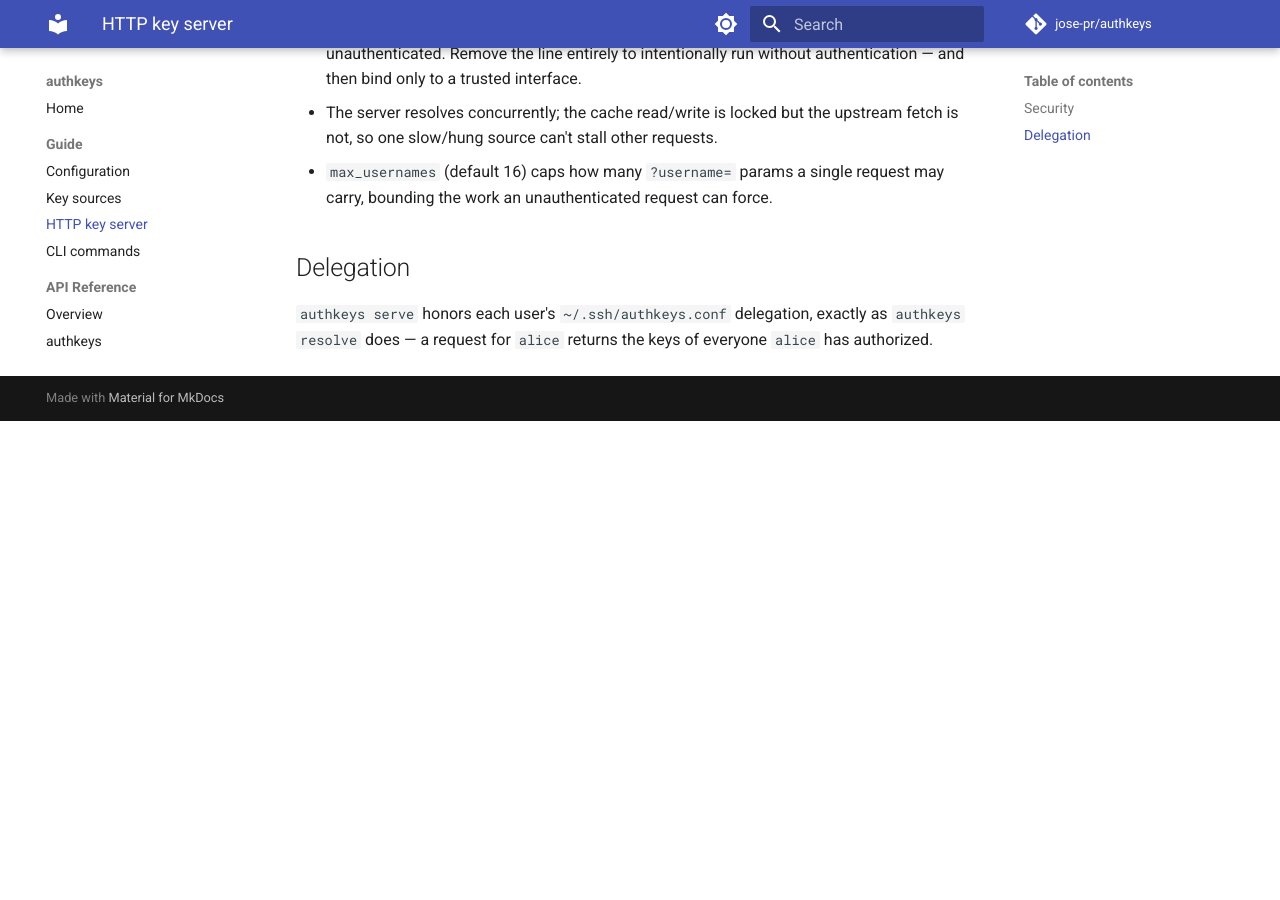
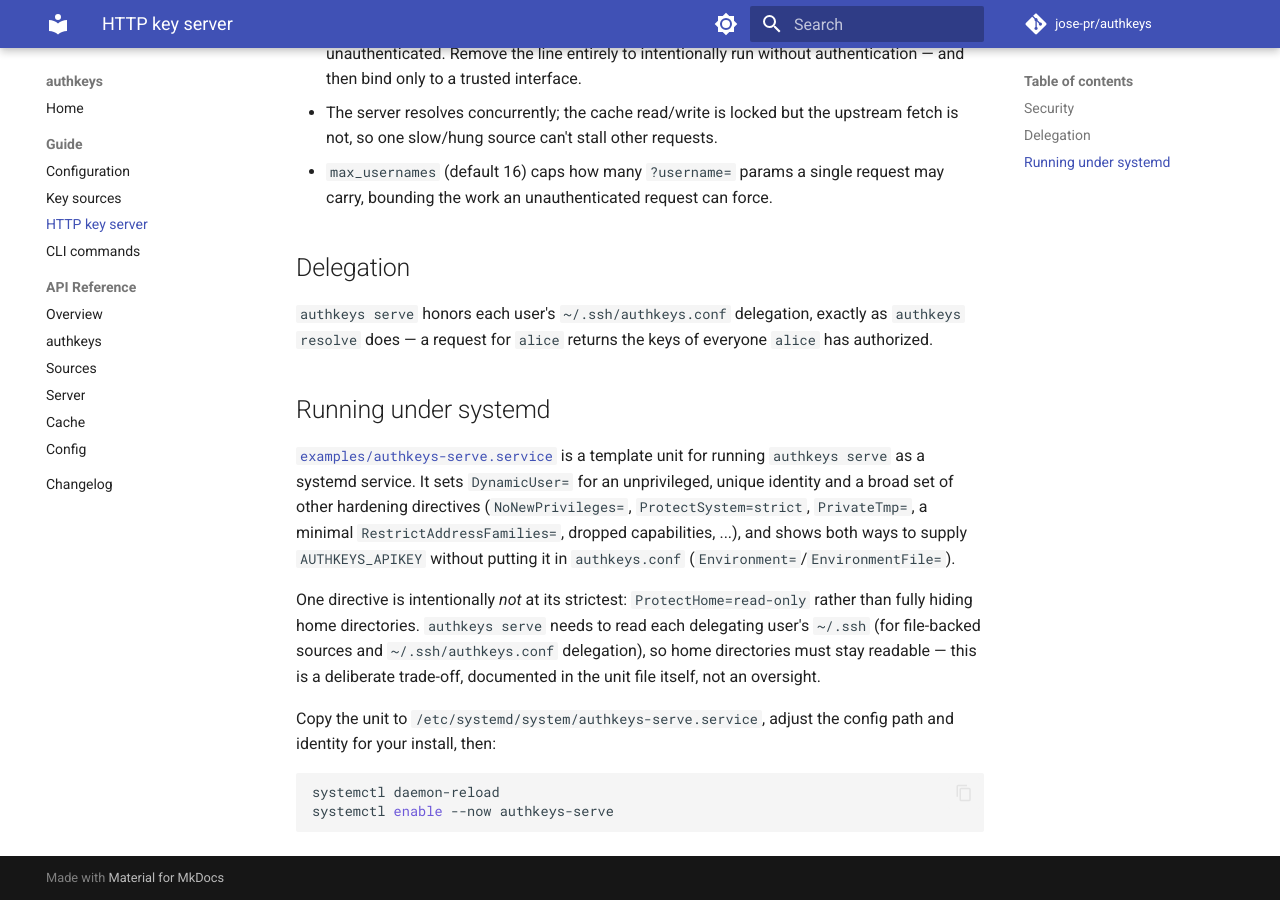
Before and after one commit to jose-pr/authkeys, an MkDocs documentation site: the page built from docs/guide/server.md, in a window 1280 px wide and 900 px high, scrolled down 647 px. Built offline with MkDocs 1.6.1 and Material for MkDocs 9.7.7, drawn with Linux system fonts in a browser that asks for light colours; comment, search, counter and statistics services are not loaded; before the commit the page ends 1068 px from its top, so only the background shows below that.

Commit message:
docs: document --format, systemd unit, and options preservation; 0.4.0
CHANGELOG 0.4.0 entry; cli.md documents --format; server.md documents the
systemd unit (and the ProtectHome=read-only trade-off); sources.md documents
options-prefixed line preservation. Bump pyproject.toml version to 0.4.0.

````diff
--- a/docs/guide/server.md
+++ b/docs/guide/server.md
@@ -36,3 +36,28 @@
 `authkeys serve` honors each user's `~/.ssh/authkeys.conf` delegation, exactly as
 `authkeys resolve` does — a request for `alice` returns the keys of everyone
 `alice` has authorized.
+
+## Running under systemd
+
+[`examples/authkeys-serve.service`](https://github.com/jose-pr/authkeys/blob/master/examples/authkeys-serve.service)
+is a template unit for running `authkeys serve` as a systemd service. It sets
+`DynamicUser=` for an unprivileged, unique identity and a broad set of other
+hardening directives (`NoNewPrivileges=`, `ProtectSystem=strict`,
+`PrivateTmp=`, a minimal `RestrictAddressFamilies=`, dropped capabilities,
+...), and shows both ways to supply `AUTHKEYS_APIKEY` without putting it in
+`authkeys.conf` (`Environment=`/`EnvironmentFile=`).
+
+One directive is intentionally *not* at its strictest: `ProtectHome=read-only`
+rather than fully hiding home directories. `authkeys serve` needs to read
+each delegating user's `~/.ssh` (for file-backed sources and
+`~/.ssh/authkeys.conf` delegation), so home directories must stay readable —
+this is a deliberate trade-off, documented in the unit file itself, not an
+oversight.
+
+Copy the unit to `/etc/systemd/system/authkeys-serve.service`, adjust the
+config path and identity for your install, then:
+
+```bash
+systemctl daemon-reload
+systemctl enable --now authkeys-serve
+```
--- a/pyproject.toml
+++ b/pyproject.toml
@@ -4,7 +4,7 @@
 
 [project]
 name = "authkeys"
-version = "0.3.0"
+version = "0.4.0"
 authors = [{ name = "Jose A." }]
 description = "Pluggable AuthorizedKeysCommand provider for OpenSSH (file/HTTP/LDAP sources, TTL cache, optional key server)"
 readme = "README.md"
````
Also changed, not shown: CHANGELOG.md (+32 -0 lines), docs/guide/cli.md (+15 -0 lines), docs/guide/sources.md (+8 -0 lines).
